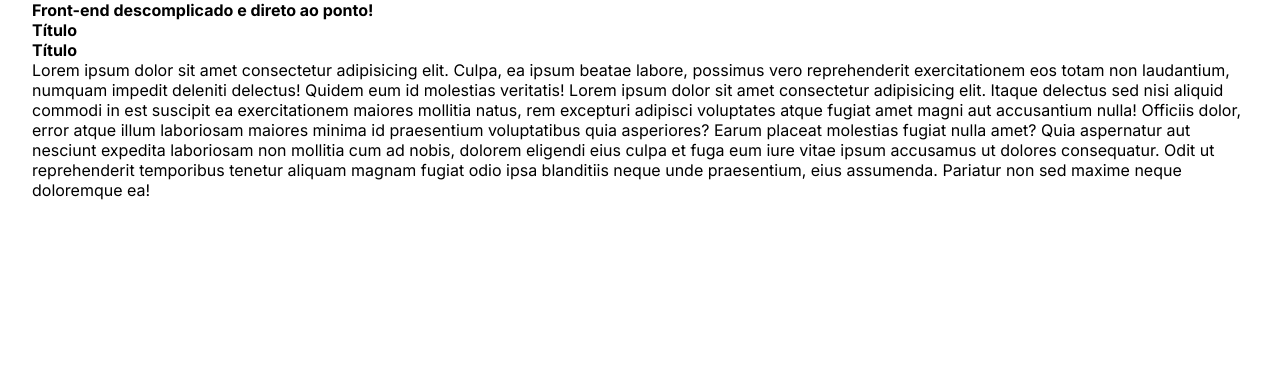
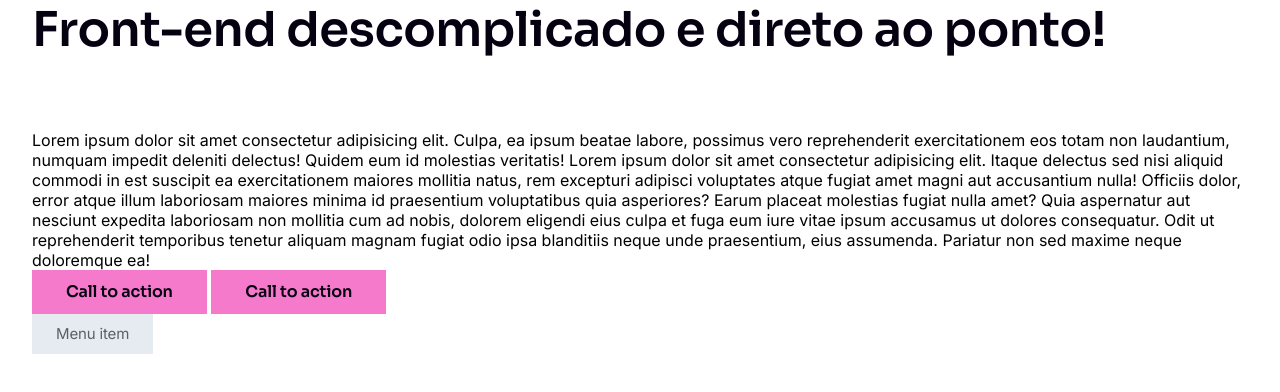
Before and after one commit to nathaliaveneziano/codeboost_projeto-wireframe, a plain HTML site: page index.html in a window 1280 px wide. Drawn offline with Linux system fonts and the light colour scheme.

Commit message:
padrões

```diff
--- /dev/null
+++ b/css/patterns.css
@@ -0,0 +1,44 @@
+h1,
+h2,
+h3,
+.btn-primary {
+  font-family: 'Sora', sans-serif;
+  font-weight: 600;
+  line-height: 125%;
+  letter-spacing: -0.01em;
+}
+
+h2,
+h3 {
+  color: var(--white);
+}
+
+h1 {
+  font-size: 4.8rem;
+  color: var(--gray-colors-100);
+}
+
+h2 {
+  font-size: 3.2rem;
+}
+
+h3 {
+  font-size: 2.4rem;
+}
+
+.btn-primary {
+  display: inline-block;
+  background-color: var(--brand-colors-pink);
+  padding: 1.2rem 3.4rem;
+  color: var(--gray-colors-100);
+}
+
+.menu-item {
+  display: inline-block;
+  background-color: var(--gray-colors-50);
+  padding: 1.2rem 2.4rem;
+  font-size: 1.5rem;
+  line-height: 105%;
+  letter-spacing: -0.01em;
+  color: var(--gray-colors-400);
+}
--- a/css/reset.css
+++ b/css/reset.css
@@ -19,6 +19,5 @@ img {
 }
 
 button {
-  background-color: transparent;
   cursor: pointer;
 }
--- a/css/variables.css
+++ b/css/variables.css
@@ -1,5 +1,6 @@
 :root {
   --brand-colors-pink: #f67acb;
+  --gray-colors-50: #e6ebf2;
   --gray-colors-100: #050110;
   --gray-colors-300: #393c40;
   --gray-colors-400: #5c6066;
--- a/index.html
+++ b/index.html
@@ -14,15 +14,13 @@
 
     <link rel="stylesheet" href="./css/variables.css" />
     <link rel="stylesheet" href="./css/grid.css" />
+    <link rel="stylesheet" href="./css/patterns.css" />
     <link rel="stylesheet" href="./css/styles.css" />
     <link rel="stylesheet" href="./css/reset.css" />
   </head>
   <body>
     <div class="container">
-      <h1>
-        Front-end descomplicado
-        e direto ao ponto!
-      </h1>
+      <h1>Front-end descomplicado e direto ao ponto!</h1>
       <h2>Título</h2>
       <h3>Título</h3>
       <p>
@@ -41,6 +39,11 @@
         fugiat odio ipsa blanditiis neque unde praesentium, eius assumenda.
         Pariatur non sed maxime neque doloremque ea!
       </p>
+      <a href="" class="btn-primary">Call to action</a>
+      <button class="btn-primary">Call to action</button>
+      <ul>
+        <li><a href="" class="menu-item">Menu item</a></li>
+      </ul>
     </div>
   </body>
 </html>
```
